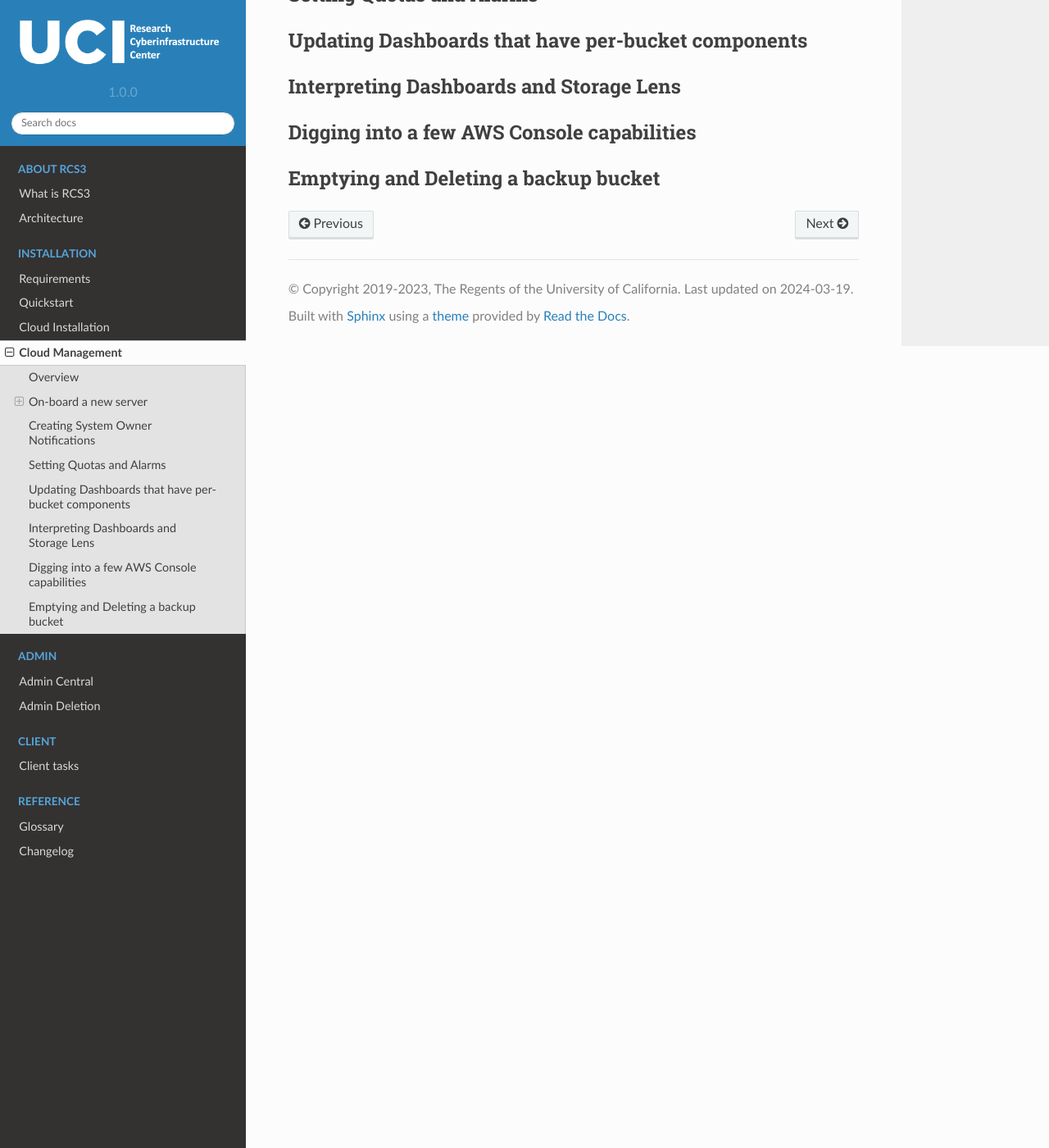
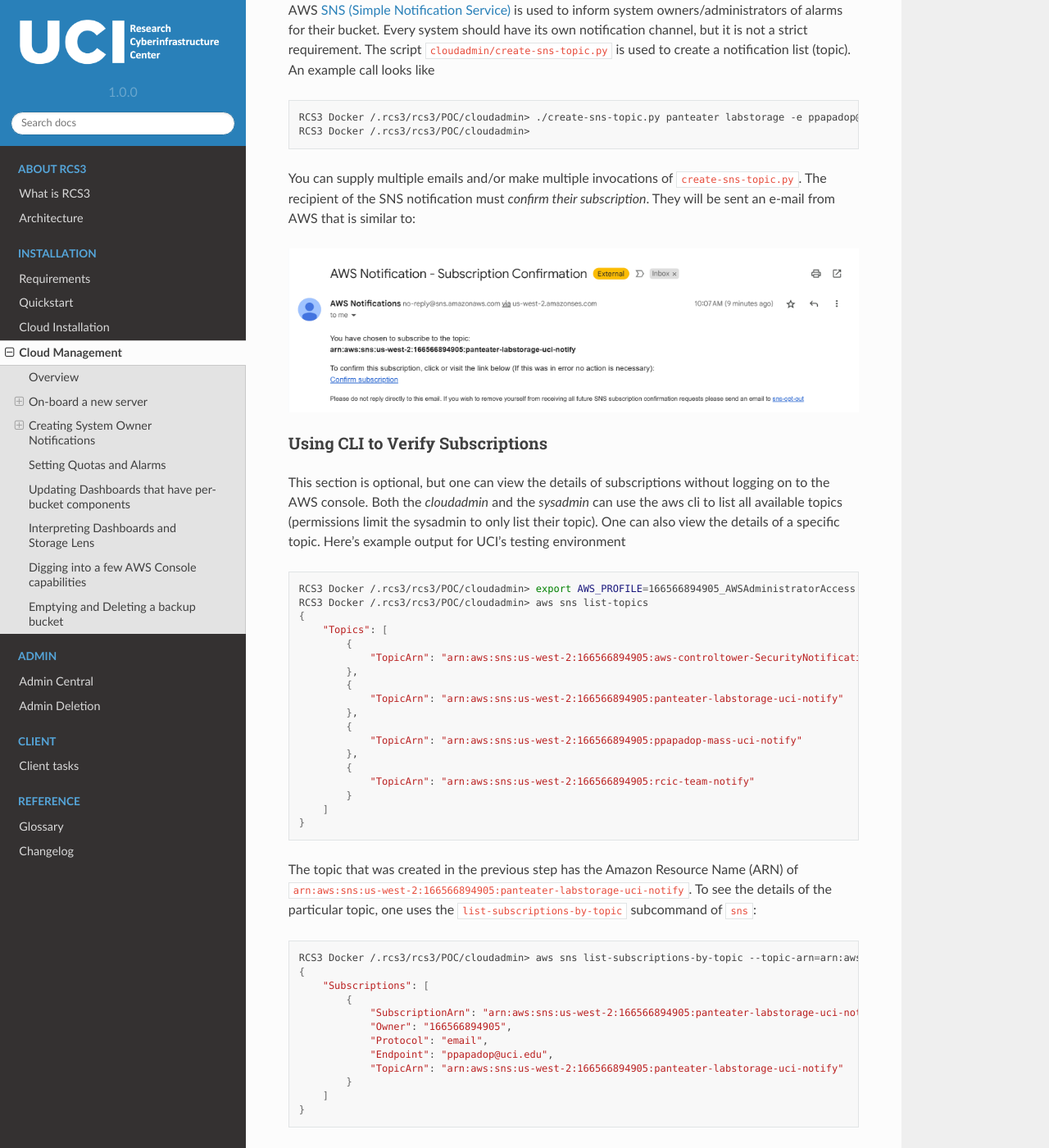
Before and after one commit to RCIC-UCI-Public/rcs3-docs, a Sphinx documentation site: the page built from docs/source/installation/cloudmanage.rst, in a window 1280 px wide and 1400 px high, scrolled down 3510 px. Shown: the whole window at 82% size. Built offline with Sphinx 7.4.7 and the Read the Docs theme 2.0.0, drawn with Linux system fonts in a browser that asks for light colours; some of the changed text lies outside the part shown.

Commit message:
Section on creating user SNS topic

```diff
--- a/docs/source/installation/cloudmanage.rst
+++ b/docs/source/installation/cloudmanage.rst
@@ -144,6 +144,69 @@
 Creating System Owner Notifications
 -----------------------------------
 
+AWS `SNS (Simple Notification Service) <https://aws.amazon.com/sns/>`_ is used to inform system owners/administrators
+of alarms for their bucket.  Every system should have its own notification channel, but it is not a strict requirement.
+The script ``cloudadmin/create-sns-topic.py``  is used to create a notification list (topic). An example call looks like
+
+.. code:: bash
+
+   RCS3 Docker /.rcs3/rcs3/POC/cloudadmin> ./create-sns-topic.py panteater labstorage -e ppapadop@uci.edu
+   RCS3 Docker /.rcs3/rcs3/POC/cloudadmin>
+
+You can supply multiple emails and/or make multiple invocations of ``create-sns-topic.py``.  The recipient of the SNS
+notification must *confirm their subscription*. They will be sent an e-mail from AWS that is similar to:
+
+.. image:: /images/cloudadmin/User-SNS-email.png
+   :alt: SNS Confirmation e-mail.
+
+Using CLI to Verify Subscriptions
+^^^^^^^^^^^^^^^^^^^^^^^^^^^^^^^^^
+
+This section is optional, but one can view the details of subscriptions without logging on to the AWS console.
+Both the  *cloudadmin* and the *sysadmin* can use the aws cli to list all available topics (permissions limit the sysadmin to only list their topic).  One can also view the details of a specific topic.
+Here's example output for UCI's testing environment
+
+.. code:: bash
+
+    RCS3 Docker /.rcs3/rcs3/POC/cloudadmin> export AWS_PROFILE=166566894905_AWSAdministratorAccess
+    RCS3 Docker /.rcs3/rcs3/POC/cloudadmin> aws sns list-topics
+    {
+        "Topics": [
+            {
+                "TopicArn": "arn:aws:sns:us-west-2:166566894905:aws-controltower-SecurityNotifications"
+            },
+            {
+                "TopicArn": "arn:aws:sns:us-west-2:166566894905:panteater-labstorage-uci-notify"
+            },
+            {
+                "TopicArn": "arn:aws:sns:us-west-2:166566894905:ppapadop-mass-uci-notify"
+            },
+            {
+                "TopicArn": "arn:aws:sns:us-west-2:166566894905:rcic-team-notify"
+            }
+        ]
+    }
+
+The topic that was created in the previous step has the Amazon Resource Name (ARN) of
+``arn:aws:sns:us-west-2:166566894905:panteater-labstorage-uci-notify``.  To see the details of the particular topic,
+one uses the ``list-subscriptions-by-topic`` subcommand of ``sns``:
+
+.. code:: bash
+
+    RCS3 Docker /.rcs3/rcs3/POC/cloudadmin> aws sns list-subscriptions-by-topic --topic-arn=arn:aws:sns:us-west-2:166566894905:panteater-labstorage-uci-notify
+    {
+        "Subscriptions": [
+            {
+                "SubscriptionArn": "arn:aws:sns:us-west-2:166566894905:panteater-labstorage-uci-notify:7ae82878-ae6e-4721-8c38-b03fc53eb244",
+                "Owner": "166566894905",
+                "Protocol": "email",
+                "Endpoint": "ppapadop@uci.edu",
+                "TopicArn": "arn:aws:sns:us-west-2:166566894905:panteater-labstorage-uci-notify"
+            }
+        ]
+    }
+
+
 Setting Quotas and Alarms
 -------------------------
 
```
Also changed, not shown: docs/source/installation/cloudadmin.rst (+4 -3 lines), docs/source/images/cloudadmin/User-SNS-email.png (added).
